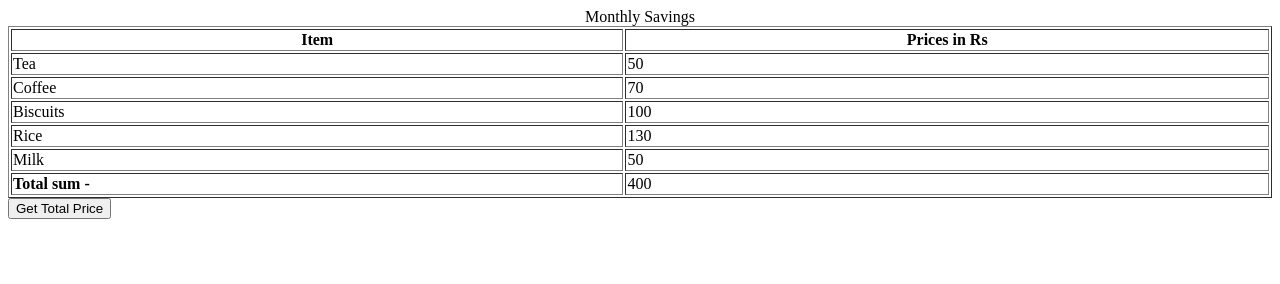
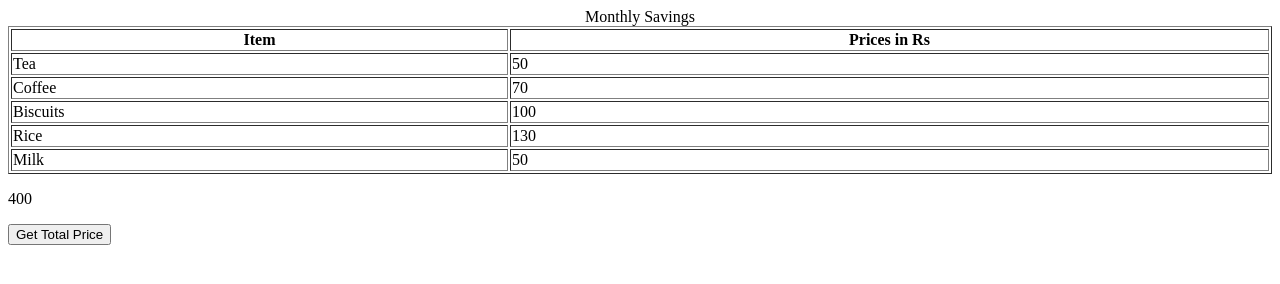
Before and after one commit to acciojob/grofers-checkout-Mangeshbodke17, a website: page main.html in a window 1280 px wide. Both pictures are taken after a click on the button "Get Total Price". Drawn offline with Linux system fonts and the light colour scheme.

Commit message:
created a submission

```diff
--- a/main.html
+++ b/main.html
@@ -1,9 +1,9 @@
 <!DOCTYPE html>
-<html>
+<html lang="en">
 <head>
-  <meta charset="UTF-8">
+  <meta charset="UTF-8" />
   <title>Grocery List</title>
-  <link rel="stylesheet" href="styles.css">
+  <link rel="stylesheet" href="styles.css" />
 </head>
 <body>
 
@@ -15,31 +15,29 @@
     </tr>
     <tr>
       <td class="item">Tea</td>
-      <td class="price">50</td>
+      <td class="price" contenteditable="true">50</td>
     </tr>
     <tr>
       <td class="item">Coffee</td>
-      <td class="price">70</td>
+      <td class="price" contenteditable="true">70</td>
     </tr>
     <tr>
       <td class="item">Biscuits</td>
-      <td class="price">100</td>
+      <td class="price" contenteditable="true">100</td>
     </tr>
     <tr>
       <td class="item">Rice</td>
-      <td class="price">130</td>
+      <td class="price" contenteditable="true">130</td>
     </tr>
     <tr>
       <td class="item">Milk</td>
-      <td class="price">50</td>
-    </tr>
-    <tr>
-      <td class="item"><strong>Total sum -</strong></td>
-      <td class="price"></td>
+      <td class="price" contenteditable="true">50</td>
     </tr>
   </table>
 
+  <!-- Where the total price will be shown -->
+  <p id="ans"></p>
+
   <script src="script.js"></script>
-
 </body>
 </html>
--- a/script.js
+++ b/script.js
@@ -3,18 +3,18 @@ getSumBtn.append("Get Total Price");
 document.body.appendChild(getSumBtn);
 
 const getSum = () => {
-
   const prices = document.querySelectorAll(".price");
-
   let sum = 0;
 
+  prices.forEach(cell => {
+    const value = parseFloat(cell.textContent.trim());
+    if (!isNaN(value)) {
+      sum += value;
+    }
+  });
 
-  for (let i = 0; i < prices.length - 1; i++) {
-    sum += Number(prices[i].textContent);
-  }
-
-
-  prices[prices.length - 1].textContent = sum;
+  const result = document.querySelector("#ans");
+  result.textContent = sum;
 };
 
 getSumBtn.addEventListener("click", getSum);
```
